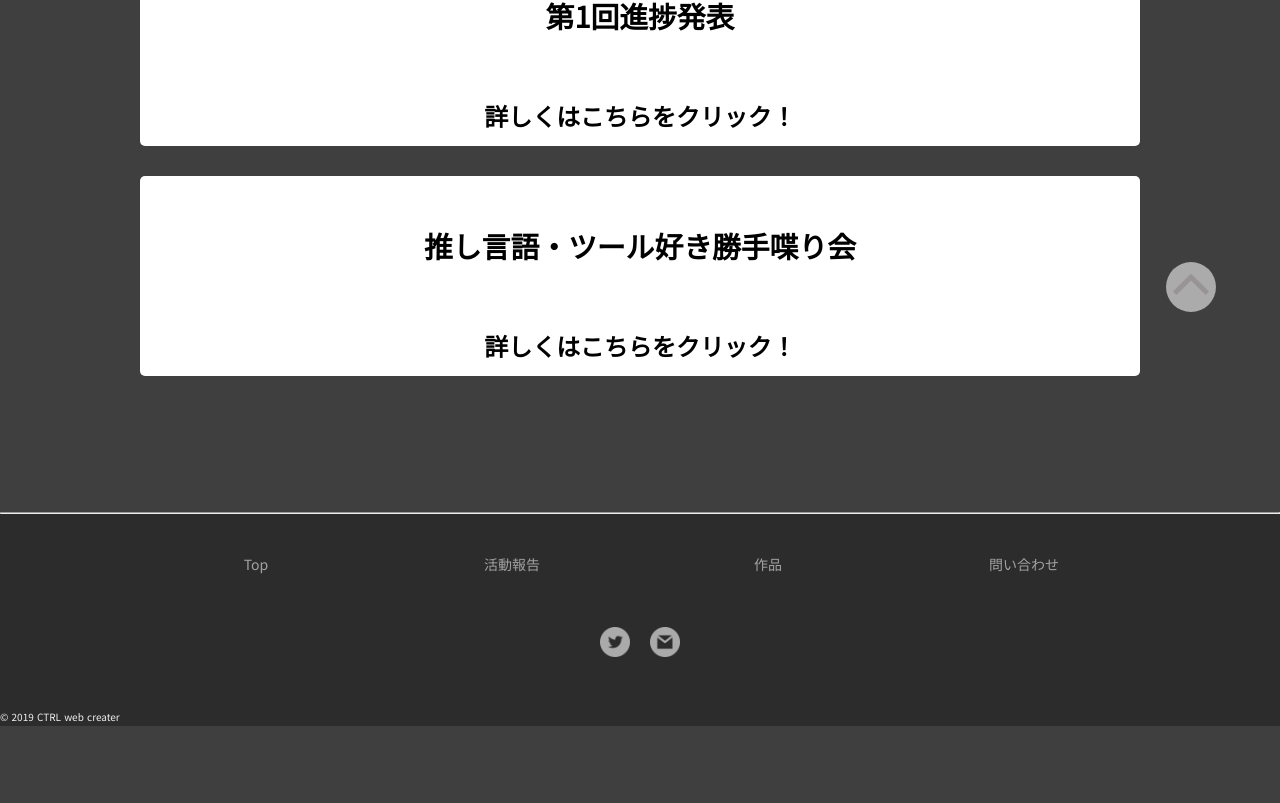
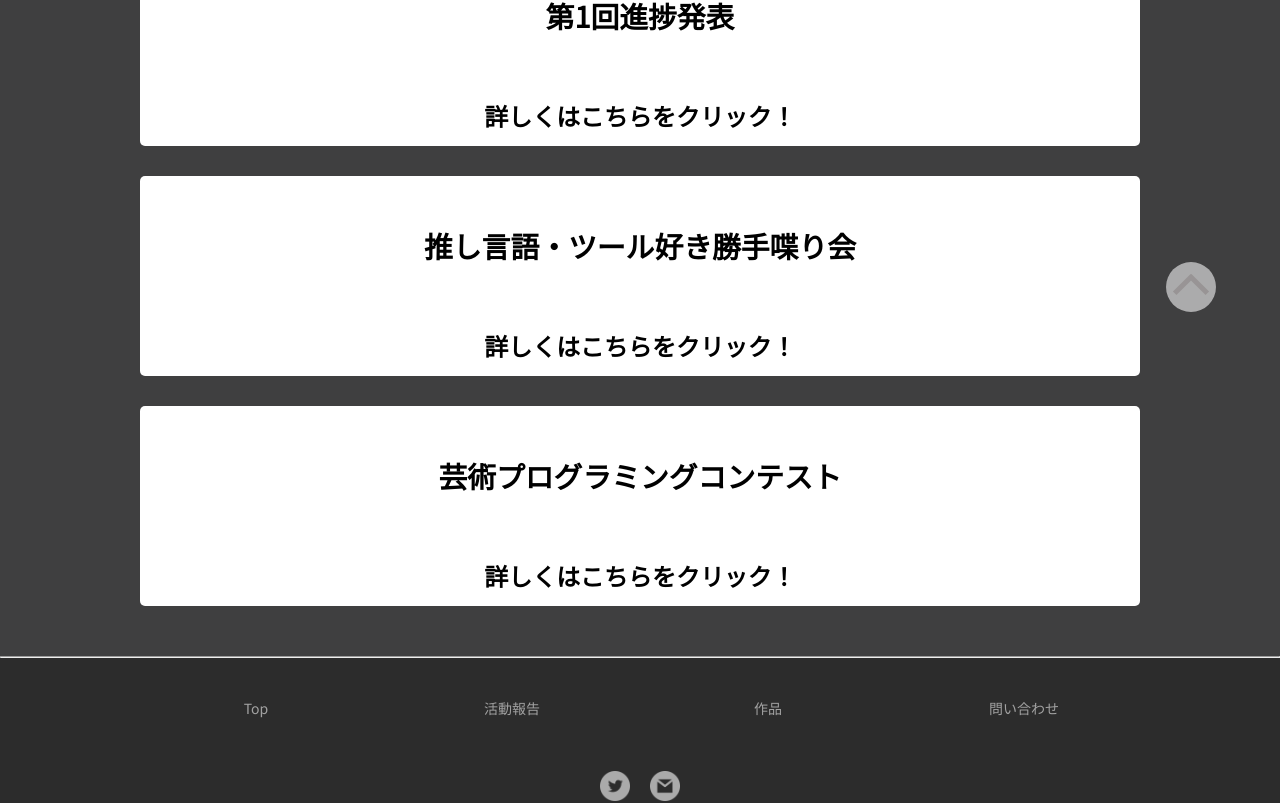
Before and after one commit to CTRL-Infrastructure-team/ctrl_public_webpage, a Nuxt app: page /special/announcementList in a window 1280 px wide. Shown: the part 448-1251 px from the top of the page. Before the commit the page ends 1174 px from the top, so only its background shows below. Built offline with nearby package versions, Linux system fonts and the light colour scheme.

Commit message:
芸術プロコンボタンの有効化

```diff
--- a/client/pages/special/announcementList.vue
+++ b/client/pages/special/announcementList.vue
@@ -17,7 +17,7 @@
       <!--<bannerTimes :times="times.third" />--> <!--非公開のためコメント化-->
       <!--<bannerTimes :times="times.final" />--> <!--非公開のためコメント化-->
       <bannerTimes :times="times.osigengo" />
-      <!--<bannerTimes :times="times.artpg" />--> <!--非公開のためコメント化-->
+      <bannerTimes :times="times.artpg" />
 
     </div>
     <!-- /.list-wrapper -->
```
